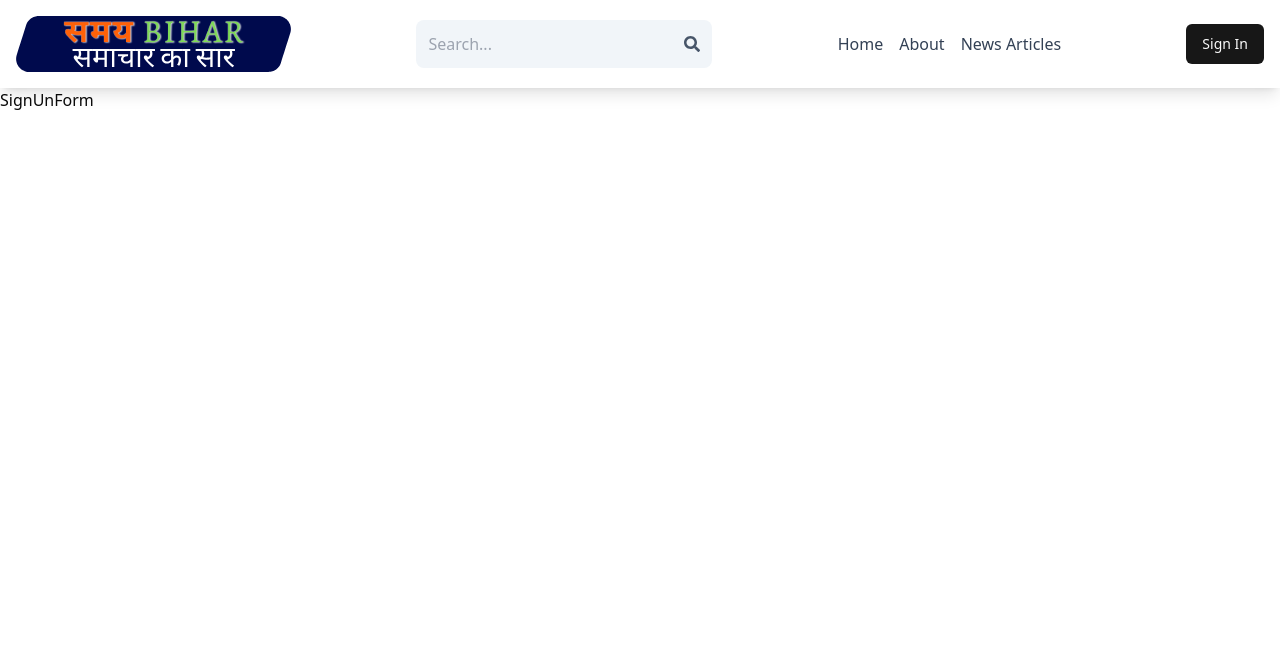
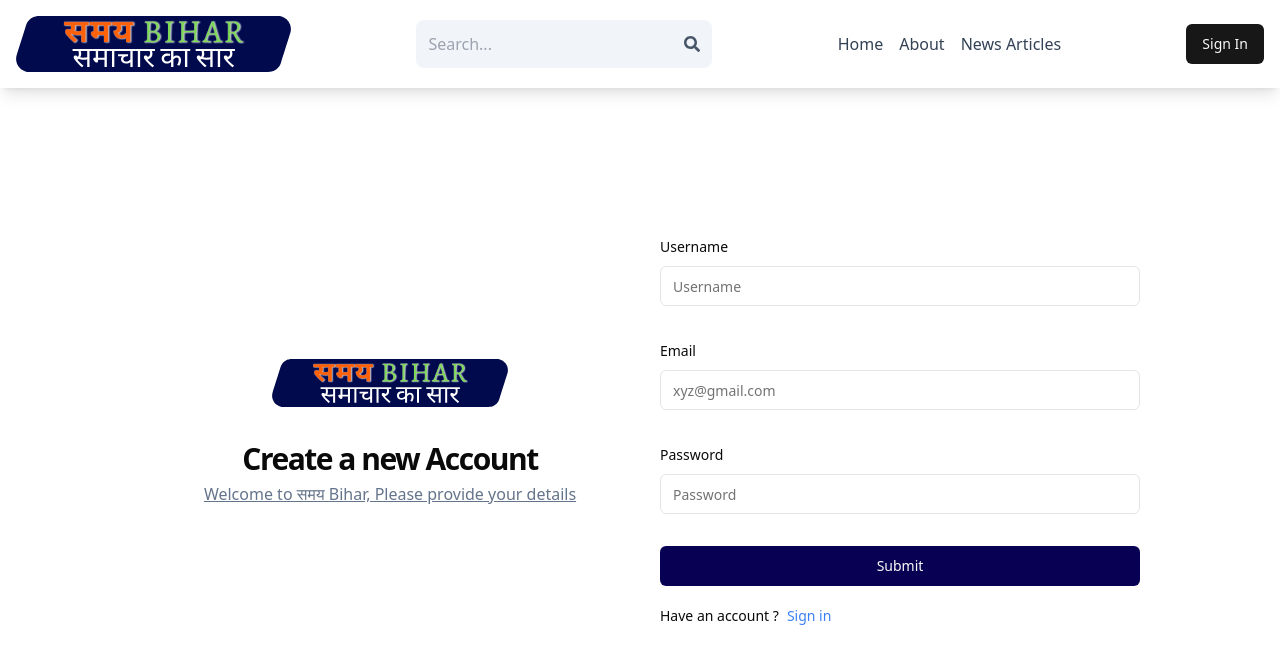
Before and after one commit to nikhilkumar688/SamayBiharweb, a React (Vite) app in the folder frontend/: page /sign-up in a window 1280 px wide. Shown: the top 664 px of the page. Built offline with nearby package versions, Linux system fonts and the light colour scheme.

Commit message:
signup page ui

```diff
--- a/frontend/package.json
+++ b/frontend/package.json
@@ -10,16 +10,20 @@
     "preview": "vite preview"
   },
   "dependencies": {
+    "@hookform/resolvers": "^5.1.1",
+    "@radix-ui/react-label": "^2.1.7",
     "@radix-ui/react-slot": "^1.2.3",
     "class-variance-authority": "^0.7.1",
     "clsx": "^2.1.1",
     "lucide-react": "^0.525.0",
     "react": "^19.1.0",
     "react-dom": "^19.1.0",
+    "react-hook-form": "^7.60.0",
     "react-icons": "^5.5.0",
     "react-router-dom": "^7.6.3",
     "tailwind-merge": "^3.3.1",
-    "tailwindcss-animate": "^1.0.7"
+    "tailwindcss-animate": "^1.0.7",
+    "zod": "^3.25.74"
   },
   "devDependencies": {
     "@eslint/js": "^9.29.0",
--- a/frontend/src/auth/forms/SignUnForm.jsx
+++ b/frontend/src/auth/forms/SignUnForm.jsx
@@ -1,9 +1,127 @@
-import React from 'react'
+import React from "react";
+import { Link } from "react-router-dom";
+import { z } from "zod";
+import { zodResolver } from "@hookform/resolvers/zod";
+import { useForm } from "react-hook-form";
+import { Button } from "@/components/ui/button";
+import {
+  Form,
+  FormControl,
+  FormDescription,
+  FormField,
+  FormItem,
+  FormLabel,
+  FormMessage,
+} from "@/components/ui/form";
+import { Input } from "@/components/ui/input";
 
+const formSchema = z.object({
+  username: z
+    .string()
+    .min(2, { message: "Username must be atleast 2 characters" }),
+  email: z.string().min({ message: "Invalid email address." }),
+  password: z
+    .string()
+    .min(8, { message: "Password must be atleast 8 characters." }),
+});
 const SignUnForm = () => {
+  const form = useForm({
+    resolver: zodResolver(formSchema),
+    defaultValues: {
+      username: "",
+      email: "",
+      password: "",
+    },
+  });
+  function onSubmit(values) {
+    console.log(values);
+  }
   return (
-    <div>SignUnForm</div>
-  )
-}
+    <div className="min-h-screen mt-20">
+      <div className="flex p-3 max-w-3xl sm:max-w-5xl mx-auto flex-col md:flex-row md:items-center gap-5">
+        {/* left */}
+        <div className="w-full md:w-1/2 flex flex-col justify-center items-center min-h-[300px] md:min-h-[500px]">
+          <Link to={"/"}>
+            <img
+              src="/logo.svg"
+              alt="समय Bihar Logo"
+              className="h-10 sm:h-14 w-auto object-contain p-1"
+            />
+          </Link>
+          <h2 className="text-[24px] md:text-[30px] font-bold leading-[1%] tracking-tighter pt-5 sm:pt-12 text-center">
+            Create a new Account
+          </h2>
+          <p className="text-slate-500 text-[14px] font-medium leading-[140%] md:text-[16px] md:font-normal mt-6 underline">
+            Welcome to समय Bihar, Please provide your details
+          </p>
+        </div>
 
-export default SignUnForm
+        {/* right */}
+        <div className="w-full md:w-1/2 flex-1">
+          <Form {...form}>
+            <form onSubmit={form.handleSubmit(onSubmit)} className="space-y-8">
+              <FormField
+                control={form.control}
+                name="username"
+                render={({ field }) => (
+                  <FormItem>
+                    <FormLabel>Username</FormLabel>
+                    <FormControl>
+                      <Input type="text" placeholder="Username" {...field} />
+                    </FormControl>
+                    <FormMessage />
+                  </FormItem>
+                )}
+              />
+              <FormField
+                control={form.control}
+                name="email"
+                render={({ field }) => (
+                  <FormItem>
+                    <FormLabel>Email</FormLabel>
+                    <FormControl>
+                      <Input
+                        type="email"
+                        placeholder="xyz@gmail.com"
+                        {...field}
+                      />
+                    </FormControl>
+                    <FormMessage />
+                  </FormItem>
+                )}
+              />
+              <FormField
+                control={form.control}
+                name="password"
+                render={({ field }) => (
+                  <FormItem>
+                    <FormLabel>Password</FormLabel>
+                    <FormControl>
+                      <Input
+                        type="password"
+                        placeholder="Password"
+                        {...field}
+                      />
+                    </FormControl>
+                    <FormMessage />
+                  </FormItem>
+                )}
+              />
+              <Button type="submit" className="bg-[#080052] w-full">
+                Submit
+              </Button>
+            </form>
+          </Form>
+          <div className="flex gap-2 text-sm mt-5">
+            <span>Have an account ?</span>
+            <Link to="/sign-in" className="text-blue-500">
+              Sign in
+            </Link>
+          </div>
+        </div>
+      </div>
+    </div>
+  );
+};
+
+export default SignUnForm;
--- /dev/null
+++ b/frontend/src/components/ui/form.jsx
@@ -0,0 +1,133 @@
+import * as React from "react"
+import { Slot } from "@radix-ui/react-slot"
+import { Controller, FormProvider, useFormContext } from "react-hook-form";
+
+import { cn } from "@/lib/utils"
+import { Label } from "@/components/ui/label"
+
+const Form = FormProvider
+
+const FormFieldContext = React.createContext({})
+
+const FormField = (
+  {
+    ...props
+  }
+) => {
+  return (
+    <FormFieldContext.Provider value={{ name: props.name }}>
+      <Controller {...props} />
+    </FormFieldContext.Provider>
+  );
+}
+
+const useFormField = () => {
+  const fieldContext = React.useContext(FormFieldContext)
+  const itemContext = React.useContext(FormItemContext)
+  const { getFieldState, formState } = useFormContext()
+
+  const fieldState = getFieldState(fieldContext.name, formState)
+
+  if (!fieldContext) {
+    throw new Error("useFormField should be used within <FormField>")
+  }
+
+  const { id } = itemContext
+
+  return {
+    id,
+    name: fieldContext.name,
+    formItemId: `${id}-form-item`,
+    formDescriptionId: `${id}-form-item-description`,
+    formMessageId: `${id}-form-item-message`,
+    ...fieldState,
+  }
+}
+
+const FormItemContext = React.createContext({})
+
+const FormItem = React.forwardRef(({ className, ...props }, ref) => {
+  const id = React.useId()
+
+  return (
+    <FormItemContext.Provider value={{ id }}>
+      <div ref={ref} className={cn("space-y-2", className)} {...props} />
+    </FormItemContext.Provider>
+  );
+})
+FormItem.displayName = "FormItem"
+
+const FormLabel = React.forwardRef(({ className, ...props }, ref) => {
+  const { error, formItemId } = useFormField()
+
+  return (
+    <Label
+      ref={ref}
+      className={cn(error && "text-destructive", className)}
+      htmlFor={formItemId}
+      {...props} />
+  );
+})
+FormLabel.displayName = "FormLabel"
+
+const FormControl = React.forwardRef(({ ...props }, ref) => {
+  const { error, formItemId, formDescriptionId, formMessageId } = useFormField()
+
+  return (
+    <Slot
+      ref={ref}
+      id={formItemId}
+      aria-describedby={
+        !error
+          ? `${formDescriptionId}`
+          : `${formDescriptionId} ${formMessageId}`
+      }
+      aria-invalid={!!error}
+      {...props} />
+  );
+})
+FormControl.displayName = "FormControl"
+
+const FormDescription = React.forwardRef(({ className, ...props }, ref) => {
+  const { formDescriptionId } = useFormField()
+
+  return (
+    <p
+      ref={ref}
+      id={formDescriptionId}
+      className={cn("text-sm text-muted-foreground", className)}
+      {...props} />
+  );
+})
+FormDescription.displayName = "FormDescription"
+
+const FormMessage = React.forwardRef(({ className, children, ...props }, ref) => {
+  const { error, formMessageId } = useFormField()
+  const body = error ? String(error?.message ?? "") : children
+
+  if (!body) {
+    return null
+  }
+
+  return (
+    <p
+      ref={ref}
+      id={formMessageId}
+      className={cn("text-sm font-medium text-destructive", className)}
+      {...props}>
+      {body}
+    </p>
+  );
+})
+FormMessage.displayName = "FormMessage"
+
+export {
+  useFormField,
+  Form,
+  FormItem,
+  FormLabel,
+  FormControl,
+  FormDescription,
+  FormMessage,
+  FormField,
+}
--- /dev/null
+++ b/frontend/src/components/ui/input.jsx
@@ -0,0 +1,19 @@
+import * as React from "react"
+
+import { cn } from "@/lib/utils"
+
+const Input = React.forwardRef(({ className, type, ...props }, ref) => {
+  return (
+    <input
+      type={type}
+      className={cn(
+        "flex h-10 w-full rounded-md border border-input bg-background px-3 py-2 text-base ring-offset-background file:border-0 file:bg-transparent file:text-sm file:font-medium file:text-foreground placeholder:text-muted-foreground focus-visible:outline-none focus-visible:ring-2 focus-visible:ring-ring focus-visible:ring-offset-2 disabled:cursor-not-allowed disabled:opacity-50 md:text-sm",
+        className
+      )}
+      ref={ref}
+      {...props} />
+  );
+})
+Input.displayName = "Input"
+
+export { Input }
--- /dev/null
+++ b/frontend/src/components/ui/label.jsx
@@ -0,0 +1,16 @@
+import * as React from "react"
+import * as LabelPrimitive from "@radix-ui/react-label"
+import { cva } from "class-variance-authority";
+
+import { cn } from "@/lib/utils"
+
+const labelVariants = cva(
+  "text-sm font-medium leading-none peer-disabled:cursor-not-allowed peer-disabled:opacity-70"
+)
+
+const Label = React.forwardRef(({ className, ...props }, ref) => (
+  <LabelPrimitive.Root ref={ref} className={cn(labelVariants(), className)} {...props} />
+))
+Label.displayName = LabelPrimitive.Root.displayName
+
+export { Label }
```
Also changed, not shown: 1 other file (tests, documents, lock files or other folders).
